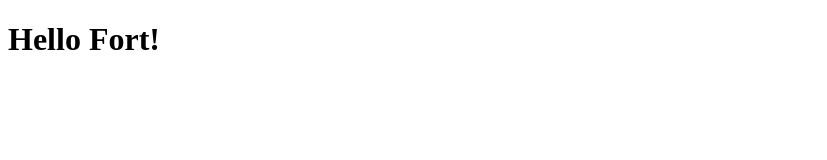
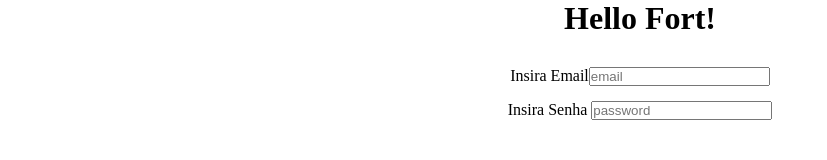
Before and after one commit to F0RT-DEV/PrimeiraPagina, a plain HTML site: page index.html in a window 1280 px wide. Shown: the whole page, without its empty margins (0-827 px from the left). Drawn offline with Linux system fonts and the light colour scheme.

Commit message:
Adicionei um formulario e estilizei com css

```diff
--- a/index.html
+++ b/index.html
@@ -3,9 +3,17 @@
 <head>
     <meta charset="UTF-8">
     <meta name="viewport" content="width=device-width, initial-scale=1.0">
+    <link rel="stylesheet" href="style.css">
     <title>Document</title>
 </head>
 <body>
     <h1>Hello Fort!</h1>
+    <form>
+        <div class="formulario">
+        Insira Email<input type="text" id="email" placeholder="email">
+        <br>
+        Insira Senha <input type="password" id="senha" placeholder="password">
+    </div>
+    </form>
 </body>
 </html>
--- /dev/null
+++ b/style.css
@@ -0,0 +1,18 @@
+* {
+    margin: 0;
+    padding: 0;
+    box-sizing: border-box;
+}
+
+h1 {
+    text-align: center;
+}
+form {
+    text-align: center;
+    padding-top: 30px;
+    justify-content: center;
+    align-items: center;
+}
+#senha {
+    margin-top: 15px;
+}
```
